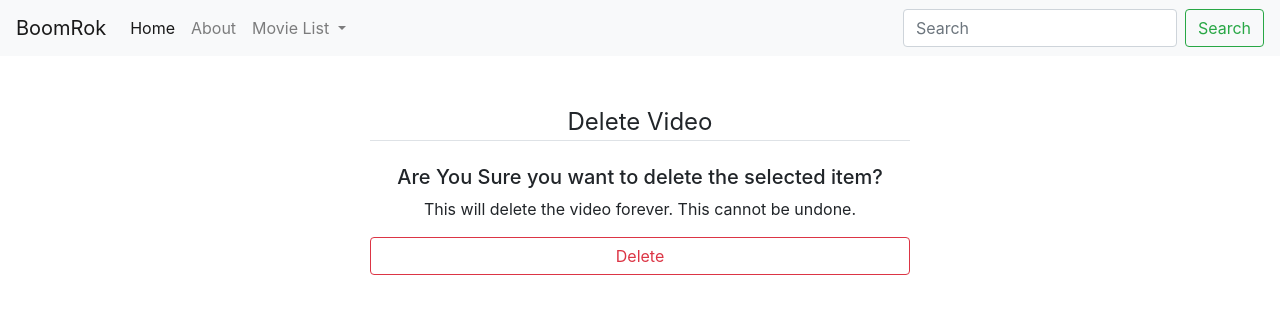
After one commit to COdingaorg/Boomrok, a Django app: template boomrok_app/templates/admin/delete_item.html in a window 1280 px wide. The commit adds this page. Shown: the top 314 px of the page. Run offline with Django 3.2, Linux system fonts and the light colour scheme; the template is opened without the code that fills it, so the values that code supplies are empty; some libraries are stand-ins or nearby versions.

Commit message:
adds navbar, smaple trailer and movies, adjusts trailer template to displat the correct elements

```diff
--- /dev/null
+++ b/boomrok_app/templates/admin/delete_item.html
@@ -0,0 +1,19 @@
+{% extends '../user/base.html' %}
+{% load crispy_forms_tags %}
+{% block content %}
+
+<div class="container">
+    <div class="row justify-content-center mt-5">
+        <div class="col-md-6 col-sm-12 col-xs-12 text-center">
+            <form method="POST">
+                {% csrf_token %}
+                <legend class="border-bottom mb-4">Delete Video</legend>
+                <h5>Are You Sure you want to delete the selected item?</h5>
+                <p>This will delete the video forever.  This cannot be undone.</p>
+                <button class="btn btn-outline-danger btn-block" type="submit">Delete</button>
+            </form>
+        </div>
+    </div>
+</div>
+
+{% endblock content %}
--- a/boomrok_app/templates/user/navbar.html
+++ b/boomrok_app/templates/user/navbar.html
@@ -1 +1,32 @@
-<h3>Home  --  Movie List  --  Search</h3>
+<nav class="navbar navbar-expand-lg navbar-light bg-light">
+    <a class="navbar-brand" href="#">BoomRok</a>
+    <button class="navbar-toggler" type="button" data-toggle="collapse" data-target="#navbarSupportedContent" aria-controls="navbarSupportedContent" aria-expanded="false" aria-label="Toggle navigation">
+      <span class="navbar-toggler-icon"></span>
+    </button>
+
+    <div class="collapse navbar-collapse" id="navbarSupportedContent">
+      <ul class="navbar-nav mr-auto">
+        <li class="nav-item active">
+          <a class="nav-link" href="#">Home <span class="sr-only">(current)</span></a>
+        </li>
+        <li class="nav-item">
+          <a class="nav-link" href="#">About</a>
+        </li>
+        <li class="nav-item dropdown">
+          <a class="nav-link dropdown-toggle" href="#" id="navbarDropdown" role="button" data-toggle="dropdown" aria-haspopup="true" aria-expanded="false">
+            Movie List
+          </a>
+          <div class="dropdown-menu" aria-labelledby="navbarDropdown">
+            <a class="dropdown-item" href="#">Action/Thrillers</a>
+            <a class="dropdown-item" href="#">Drama</a>
+            <div class="dropdown-divider"></div>
+            <a class="dropdown-item" href="#">Tv Shows</a>
+          </div>
+        </li>
+      </ul>
+      <form class="form-inline my-2 my-lg-0">
+        <input class="form-control mr-sm-2" type="search" placeholder="Search" aria-label="Search">
+        <button class="btn btn-outline-success my-2 my-sm-0" type="submit">Search</button>
+      </form>
+    </div>
+  </nav>
--- a/boomrok_app/urls.py
+++ b/boomrok_app/urls.py
@@ -10,9 +10,10 @@ urlpatterns = [
   url(r'^trailer_upload/$', views.CreateTrailer.as_view(), name = 'trailer_upload'),
   url(r'^movie_upload/$', views.UploadMovie.as_view(), name = 'movie_upload'),
   path('<int:pk>/edit_movie/', views.UpdateMovie.as_view(), name = 'edit_movie'),
-  path('<int:pk>/', views.TrailerDetails.as_view(), name = 'trailer_details'),
+  path('<int:pk>/trailer/', views.TrailerDetails.as_view(), name = 'trailer_details'),
   path('<int:pk>/edit_trailer/', views.UpdateTrailer.as_view(), name = 'edit_trailer'),
-  path('<int:pk>/movie_details/', views.MovieDetails.as_view(), name = 'movie_details')
+  path('<int:pk>/movie_details/', views.MovieDetails.as_view(), name = 'movie_details'),
+  path('<int:pk>/delete_movie/', views.DeleteMovie.as_view(), name = 'Delete_movie')
   ]
 if settings.DEBUG:
   urlpatterns+=static(settings.MEDIA_URL, document_root = settings.MEDIA_ROOT)
```
Also changed, not shown: boomrok_app/templates/user/trailer_details.html (+7 -7 lines), boomrok_app/views.py (+11 -1 lines), notes.txt (added, +8 -0 lines), boomrok_app/migrations/0004_remove_trailer_trailer_description.py (added), boomrok_app/migrations/0005_trailer_trailer_description.py (added), media/Files/Posters/spiderman-no-way-home-leak-mcu-marvel-studios-sony-tom-holland-andrew-garf_7vSsleA.jpg (added), 5 other files.
